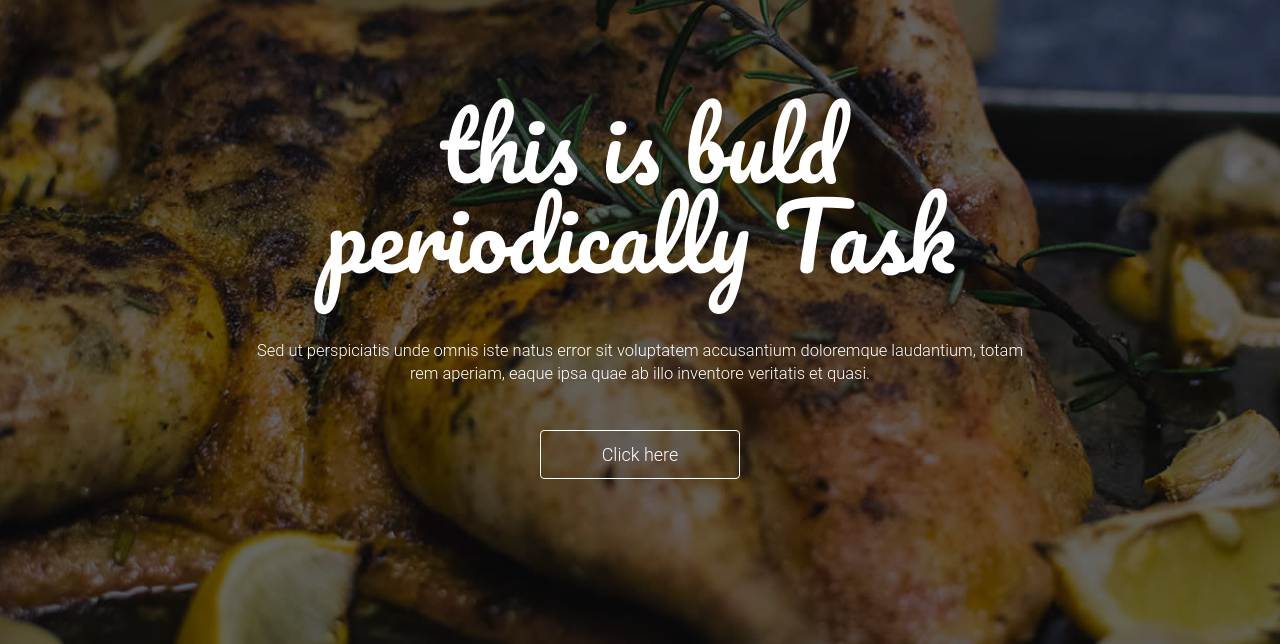
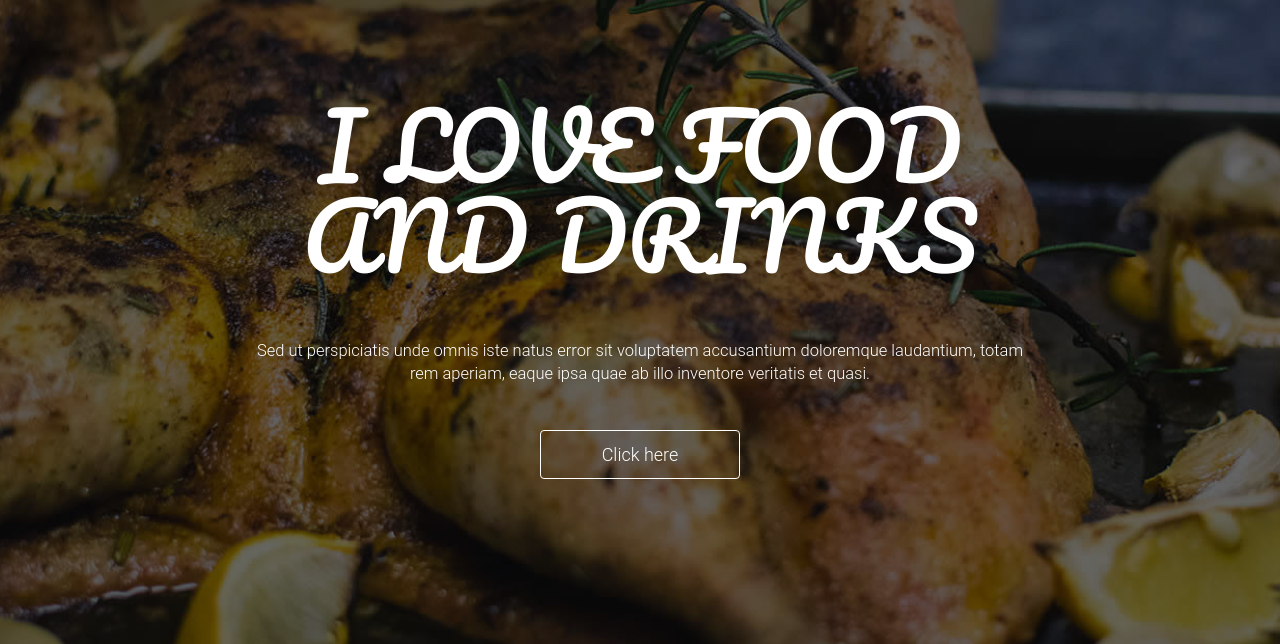
Before and after one commit to shiva0835/Food-App, a plain HTML site: page index.html in a window 1280 px wide. Shown: the part 150-794 px from the top of the page. Drawn offline with Linux system fonts and the light colour scheme.

Commit message:
Update index.html

```diff
--- a/index.html
+++ b/index.html
@@ -107,7 +107,7 @@
                         <div class="main_slider text-center">
                             <div class="col-md-12">
                                 <div class="main_slider_content wow zoomIn" data-wow-duration="1s">
-                                    <h1>this is buld periodically Task</h1>
+                                    <h1>I LOVE FOOD AND DRINKS</h1>
                                     <p>Sed ut perspiciatis unde omnis iste natus error sit voluptatem accusantium doloremque laudantium, totam rem aperiam, eaque ipsa quae ab illo inventore veritatis et quasi. </p>
                                     <button href="" class="btn-lg">Click here</button>
                                 </div>
```
